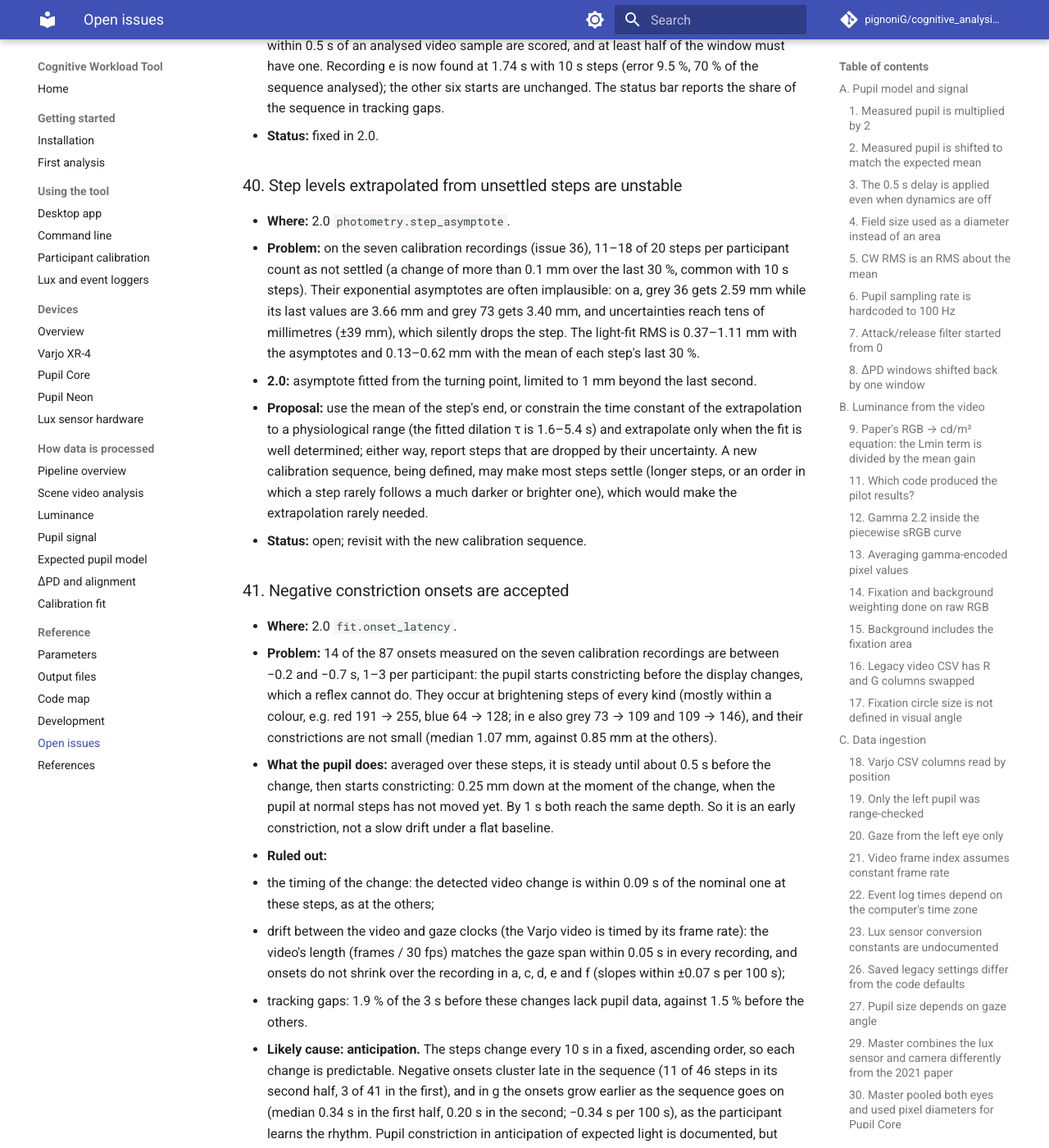
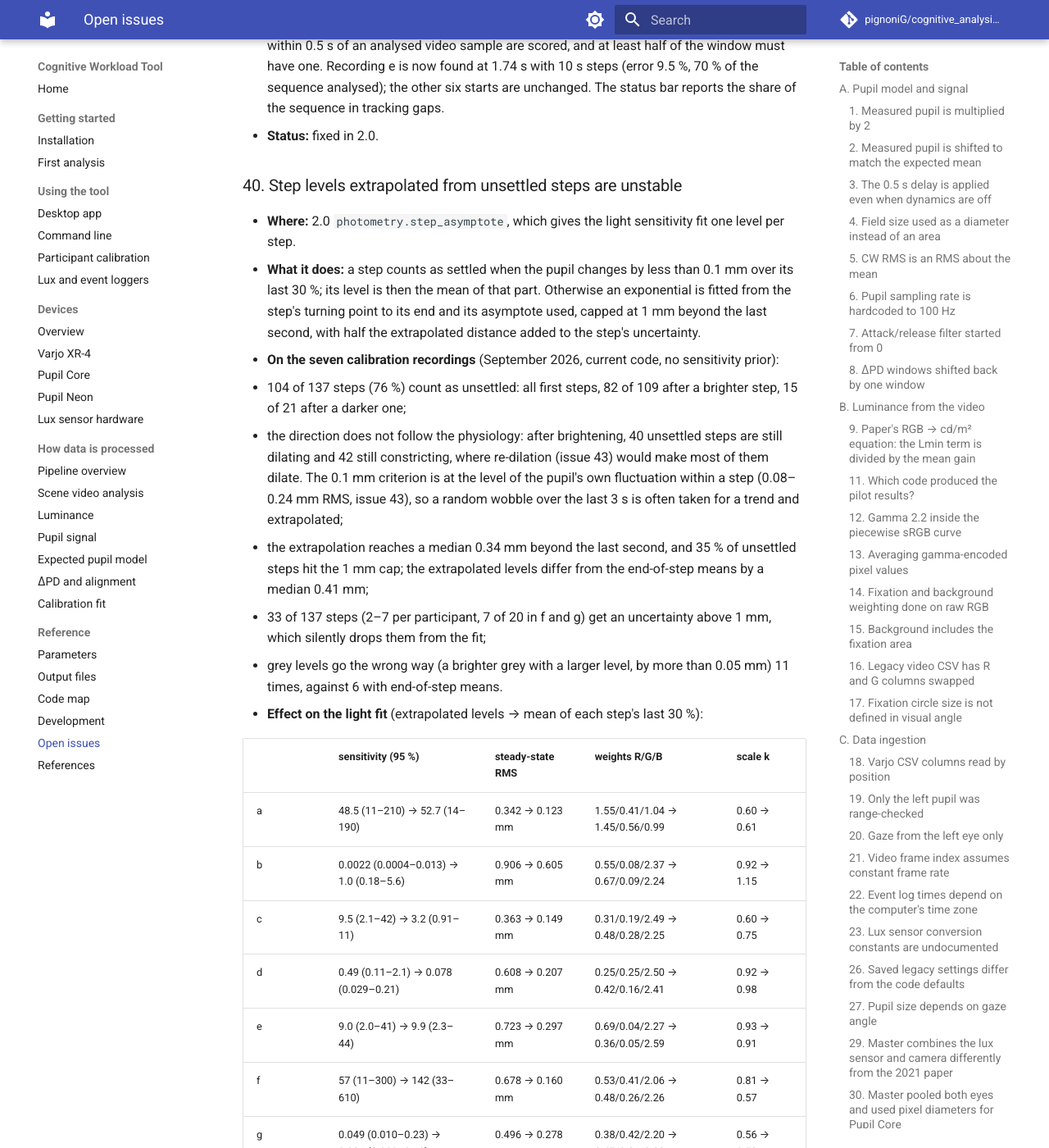
Before and after one commit to pignoniG/cognitive_analysis_tool, an MkDocs documentation site: the page built from docs/OPEN_ISSUES.md, in a window 1280 px wide and 1400 px high, scrolled down 16701 px. Shown: the whole window at 82% size. Built offline with MkDocs 1.6.1 and Material for MkDocs 9.7.7, drawn with Linux system fonts in a browser that asks for light colours; comment, search, counter and statistics services are not loaded; some of the changed text lies outside the part shown.

Commit message:
Elaborate open issue 40 with how the extrapolation behaves on real data
76 % of the calibration steps count as unsettled, in no consistent
direction: the 0.1 mm criterion sits at the pupil's own fluctuation, so
wobbles are extrapolated, often to the 1 mm cap, and a quarter of the
steps are silently dropped by their uncertainty. With the mean of each
step's end instead, the light fit's steady-state RMS falls by 33-78 %
and the weights hardly change, but sensitivities still spread over four
orders of magnitude. The issue proposes the end-of-step mean now,
longer or dark-preceded steps in the new sequence, and the whole-trace
fit of issue 43 later.

```diff
--- a/docs/OPEN_ISSUES.md
+++ b/docs/OPEN_ISSUES.md
@@ -475,19 +475,50 @@
 - **Status:** fixed in 2.0.
 
 ### 40. Step levels extrapolated from unsettled steps are unstable
-- **Where:** 2.0 `photometry.step_asymptote`.
-- **Problem:** on the seven calibration recordings (issue 36), 11–18 of 20 steps per participant count as not settled
-  (a change of more than 0.1 mm over the last 30 %, common with 10 s steps). Their exponential asymptotes are often
-  implausible: on a, grey 36 gets 2.59 mm while its last values are 3.66 mm and grey 73 gets 3.40 mm, and
-  uncertainties reach tens of millimetres (±39 mm), which silently drops the step. The light-fit RMS is 0.37–1.11 mm
-  with the asymptotes and 0.13–0.62 mm with the mean of each step's last 30 %.
-- **2.0:** asymptote fitted from the turning point, limited to 1 mm beyond the last second.
-- **Proposal:** use the mean of the step's end, or constrain the time constant of the extrapolation to a physiological
-  range (the fitted dilation τ is 1.6–5.4 s) and extrapolate only when the fit is well determined; either way, report
-  steps that are dropped by their uncertainty. A new calibration sequence, being defined, may make most steps settle
-  (longer steps, or an order in which a step rarely follows a much darker or brighter one), which would make the
-  extrapolation rarely needed.
-- **Status:** open; revisit with the new calibration sequence.
+- **Where:** 2.0 `photometry.step_asymptote`, which gives the light sensitivity fit one level per step.
+- **What it does:** a step counts as settled when the pupil changes by less than 0.1 mm over its last 30 %; its level
+  is then the mean of that part. Otherwise an exponential is fitted from the step's turning point to its end and its
+  asymptote used, capped at 1 mm beyond the last second, with half the extrapolated distance added to the step's
+  uncertainty.
+- **On the seven calibration recordings** (September 2026, current code, no sensitivity prior):
+  - 104 of 137 steps (76 %) count as unsettled: all first steps, 82 of 109 after a brighter step, 15 of 21 after a
+    darker one;
+  - the direction does not follow the physiology: after brightening, 40 unsettled steps are still dilating and 42
+    still constricting, where re-dilation (issue 43) would make most of them dilate. The 0.1 mm criterion is at the
+    level of the pupil's own fluctuation within a step (0.08–0.24 mm RMS, issue 43), so a random wobble over the
+    last 3 s is often taken for a trend and extrapolated;
+  - the extrapolation reaches a median 0.34 mm beyond the last second, and 35 % of unsettled steps hit the 1 mm cap;
+    the extrapolated levels differ from the end-of-step means by a median 0.41 mm;
+  - 33 of 137 steps (2–7 per participant, 7 of 20 in f and g) get an uncertainty above 1 mm, which silently drops
+    them from the fit;
+  - grey levels go the wrong way (a brighter grey with a larger level, by more than 0.05 mm) 11 times, against 6
+    with end-of-step means.
+- **Effect on the light fit** (extrapolated levels → mean of each step's last 30 %):
+
+  | | sensitivity (95 %) | steady-state RMS | weights R/G/B | scale k |
+  |---|---|---|---|---|
+  | a | 48.5 (11–210) → 52.7 (14–190) | 0.342 → 0.123 mm | 1.55/0.41/1.04 → 1.45/0.56/0.99 | 0.60 → 0.61 |
+  | b | 0.0022 (0.0004–0.013) → 1.0 (0.18–5.6) | 0.906 → 0.605 mm | 0.55/0.08/2.37 → 0.67/0.09/2.24 | 0.92 → 1.15 |
+  | c | 9.5 (2.1–42) → 3.2 (0.91–11) | 0.363 → 0.149 mm | 0.31/0.19/2.49 → 0.48/0.28/2.25 | 0.60 → 0.75 |
+  | d | 0.49 (0.11–2.1) → 0.078 (0.029–0.21) | 0.608 → 0.207 mm | 0.25/0.25/2.50 → 0.42/0.16/2.41 | 0.92 → 0.98 |
+  | e | 9.0 (2.0–41) → 9.9 (2.3–44) | 0.723 → 0.297 mm | 0.69/0.04/2.27 → 0.36/0.05/2.59 | 0.93 → 0.91 |
+  | f | 57 (11–300) → 142 (33–610) | 0.678 → 0.160 mm | 0.53/0.41/2.06 → 0.48/0.26/2.26 | 0.81 → 0.57 |
+  | g | 0.049 (0.010–0.23) → 0.031 (0.009–0.10) | 0.496 → 0.278 mm | 0.38/0.42/2.20 → 0.47/0.31/2.22 | 0.56 → 0.58 |
+
+  The model fits the end-of-step levels much better (33–78 % lower RMS) and the channel weights hardly change (blue
+  still dominant). The sensitivity moves by up to a factor of 460 (b) and still spreads over four orders of
+  magnitude (0.03–142): the estimator adds noise but is not what makes sensitivities incomparable (issue 36).
+- **What the end-of-step mean gives up:** a step that really had not settled (slow dilation after darkening, dilation
+  τ 2.7–9.6 s in issue 43) is read short of its steady state, biased towards the previous level. With 10 s steps
+  and τ above 3 s this is a real bias, but a consistent and bounded one, unlike the extrapolation.
+- **Proposal:**
+  - now: use the mean of the step's end (e.g. the last 30 %), and flag steps whose trend is both beyond the noise
+    and in the direction the dynamics predict (dilating after darkening) instead of extrapolating them;
+  - with the new calibration sequence: longer steps, or a dark/dim step before each measured one, so that the end of
+    a step is near its steady state; the extrapolation then becomes unnecessary;
+  - later, with step 4 of issue 43: fit the light response on the whole trace with the dynamics, which needs no
+    per-step levels at all.
+- **Status:** open; the estimator change is small and could be made before the new sequence.
 
 ### 41. Negative constriction onsets are accepted
 - **Where:** 2.0 `fit.onset_latency`.
```
